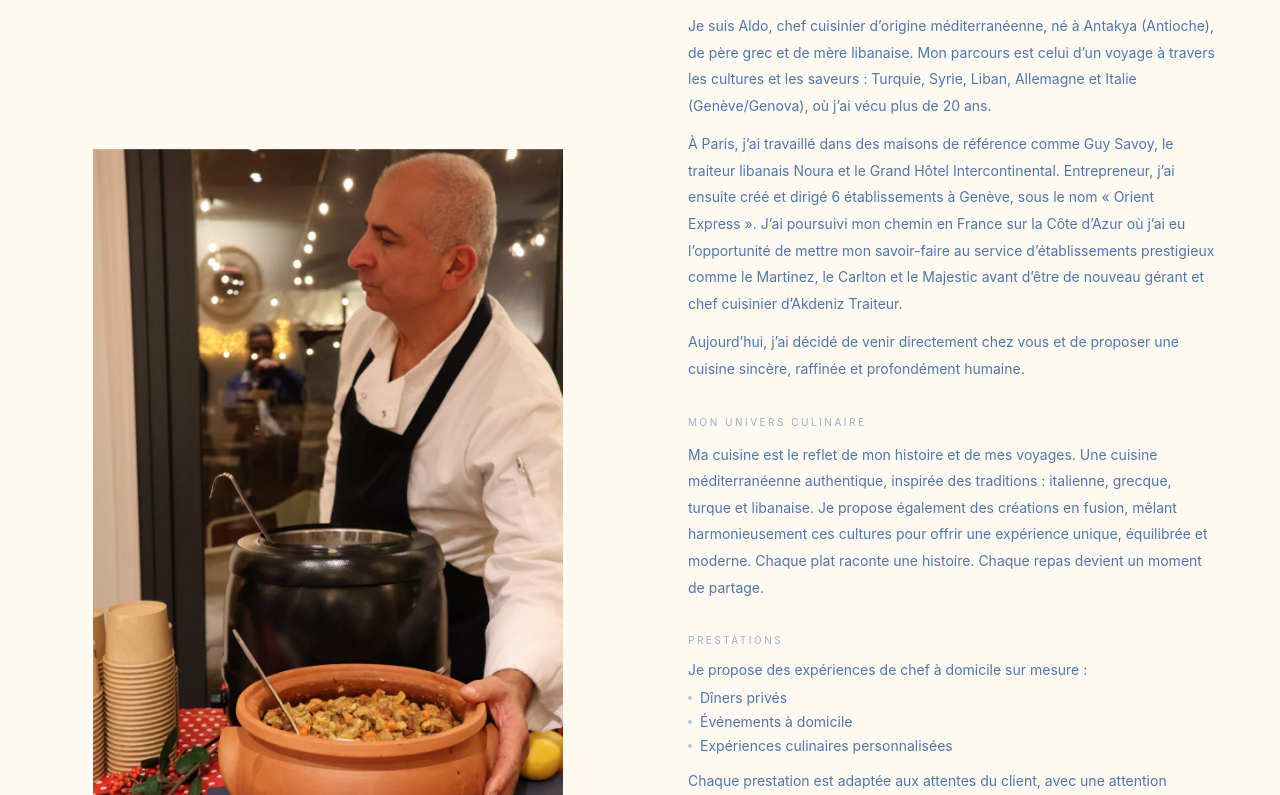
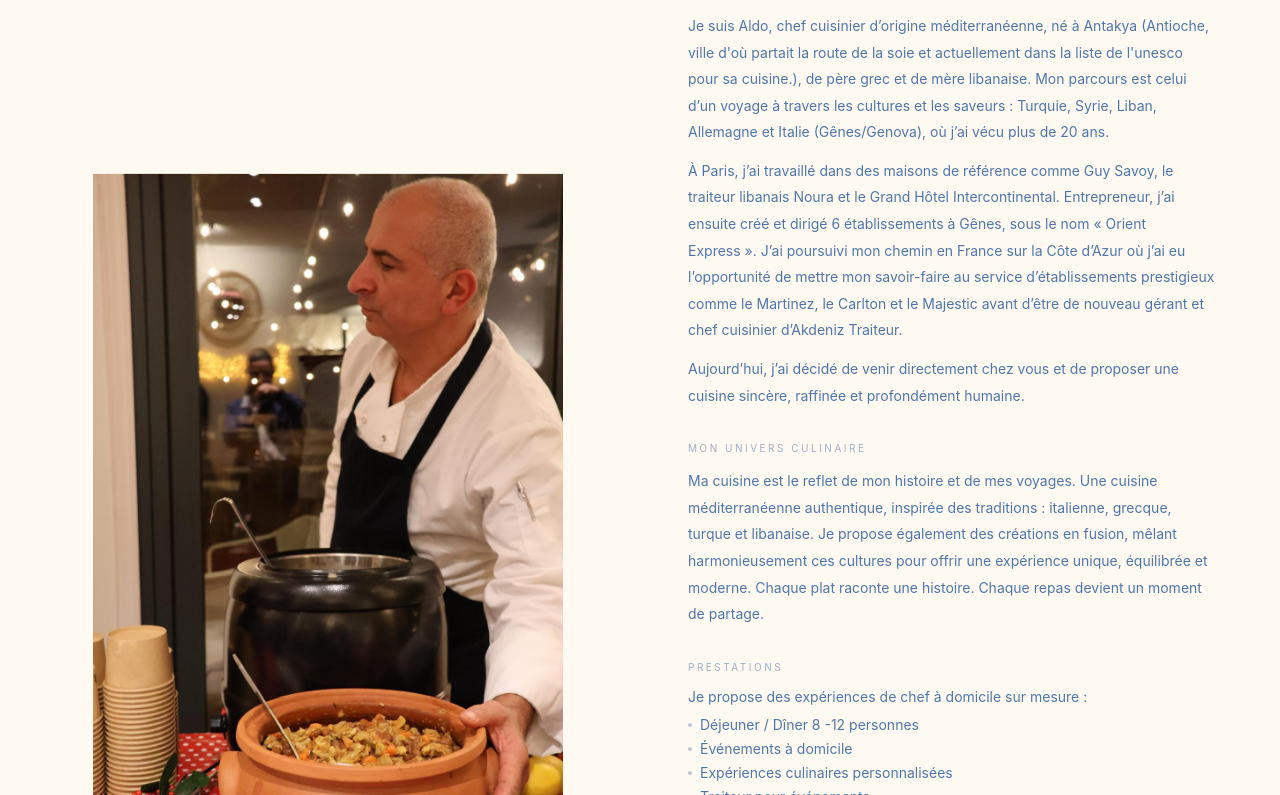
Before and after one commit to tayz777/ULYSSE, a React (Vite) app: page / in a window 1280 px wide. Shown: the part 1265-2060 px from the top of the page. Built offline with nearby package versions, Linux system fonts and the light colour scheme.

Commit message:
fixing the text section

```diff
--- a/src/components/sections/Histoire.jsx
+++ b/src/components/sections/Histoire.jsx
@@ -13,9 +13,10 @@ export default function Histoire() {
   const imageY = useTransform(scrollYProgress, [0, 1], [-60, 60])
 
   const prestations = [
-    'Dîners privés',
+    'Déjeuner / Dîner 8 -12 personnes',
     'Événements à domicile',
     'Expériences culinaires personnalisées',
+    'Traiteur pour événements',
   ]
   const engagements = [
     'Produits frais et de saison',
@@ -72,12 +73,12 @@ export default function Histoire() {
               <div>
                 <p className="text-[10px] tracking-[0.25em] uppercase mb-3 opacity-40" style={{ color: '#043e91' }}>Qui suis-je ?</p>
                 <p className="text-sm leading-[1.9] opacity-70" style={{ color: '#043e91' }}>
-                  Je suis Aldo, chef cuisinier d’origine méditerranéenne, né à Antakya (Antioche), de père grec et de mère libanaise.
-                  Mon parcours est celui d’un voyage à travers les cultures et les saveurs : Turquie, Syrie, Liban, Allemagne et Italie (Genève/Genova), où j’ai vécu plus de 20 ans.
+                  Je suis Aldo, chef cuisinier d’origine méditerranéenne, né à Antakya (Antioche, ville d'où partait la route de la soie et actuellement dans la liste de l'unesco pour sa cuisine.), de père grec et de mère libanaise.
+                  Mon parcours est celui d’un voyage à travers les cultures et les saveurs : Turquie, Syrie, Liban, Allemagne et Italie (Gênes/Genova), où j’ai vécu plus de 20 ans.
                 </p>
                 <p className="text-sm leading-[1.9] opacity-70 mt-3" style={{ color: '#043e91' }}>
                   À Paris, j’ai travaillé dans des maisons de référence comme Guy Savoy, le traiteur libanais Noura et le Grand Hôtel Intercontinental.
-                  Entrepreneur, j’ai ensuite créé et dirigé 6 établissements à Genève, sous le nom « Orient Express ».
+                  Entrepreneur, j’ai ensuite créé et dirigé 6 établissements à Gênes, sous le nom « Orient Express ».
                   J’ai poursuivi mon chemin en France sur la Côte d’Azur où j’ai eu l’opportunité de mettre mon savoir-faire au service d’établissements prestigieux comme le Martinez, le Carlton et le Majestic avant d’être de nouveau gérant et chef cuisinier d’Akdeniz Traiteur.
                 </p>
                 <p className="text-sm leading-[1.9] opacity-70 mt-3" style={{ color: '#043e91' }}>
```
Also changed, not shown: Ulysse.txt.
